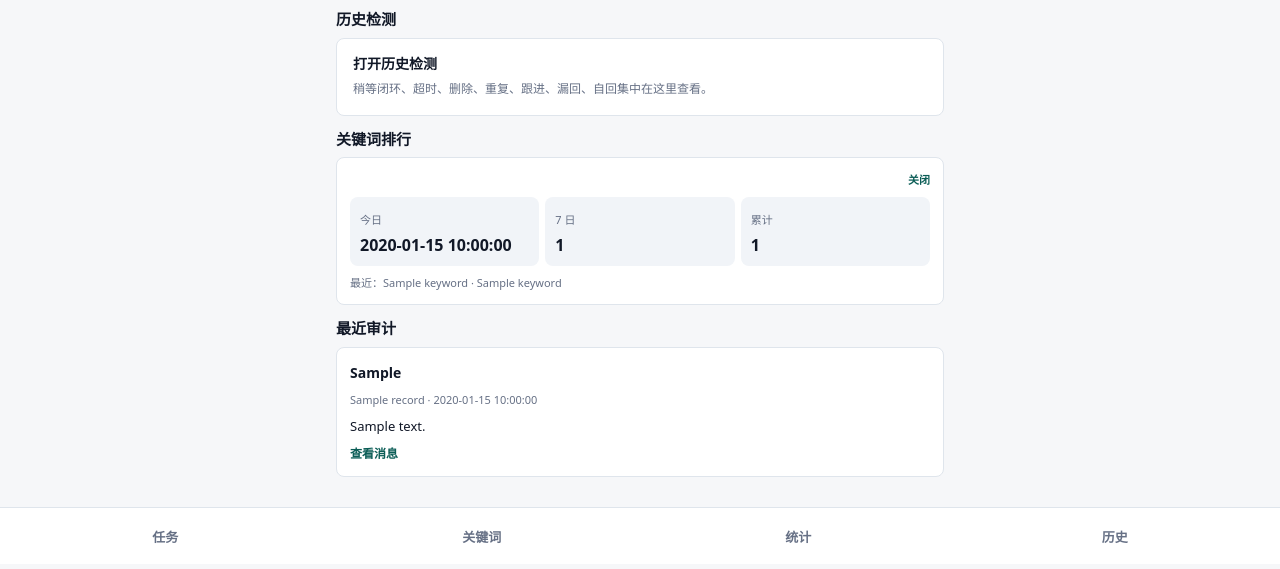
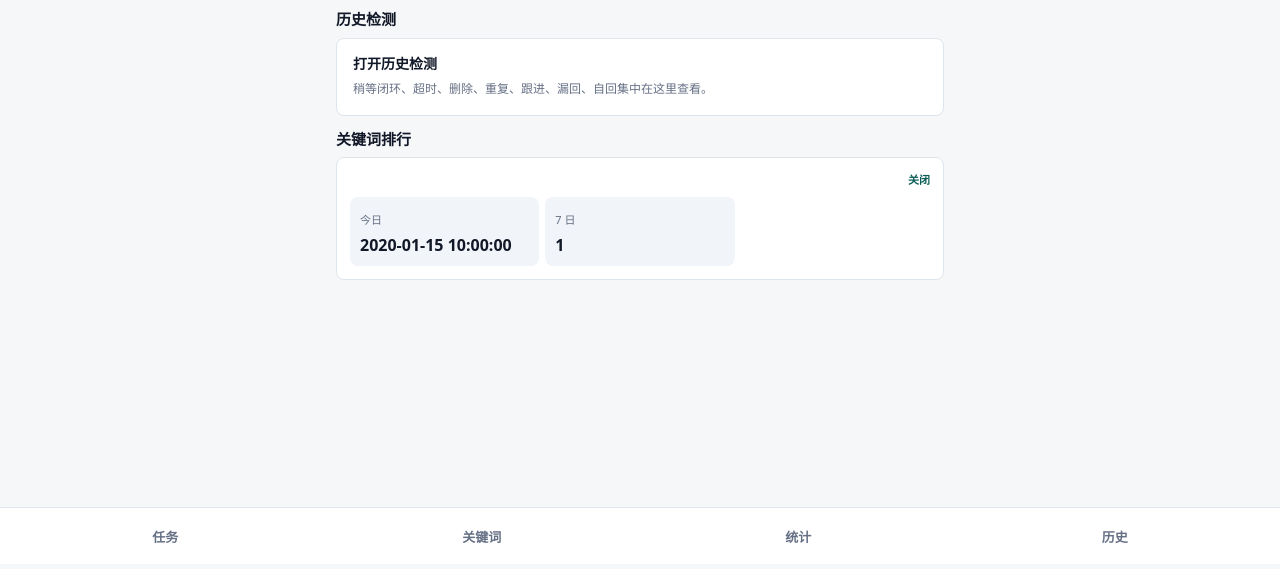
Before and after one commit to chen82879-png/buzhidaojiaosha, a FastAPI app: template app/templates/mini_stats.html in a window 1280 px wide. Shown: the part 236-805 px from the top of the page. After the commit the page ends 779 px from the top, so only its background shows below. Run offline with FastAPI, Linux system fonts and the light colour scheme; the template is opened without the code that fills it: most values are stand-ins (such as "Sample title", 1, 10 or a date in 2020).

Commit message:
perf: simplify mini stats queries

```diff
--- a/app/main.py
+++ b/app/main.py
@@ -171,22 +171,11 @@ def build_mini_keyword_rows(repo) -> list[dict[str, object]]:
 
 
 def build_mini_stats(repo, now: datetime) -> dict[str, object]:
-    rows = repo.keyword_statistics(now=now) if hasattr(repo, "keyword_statistics") else []
-    keyword_rows = []
-    for row in rows:
-        keyword_rows.append(
-            {
-                **row,
-                "latest_label": format_local_datetime(row.get("latest_time")),
-            }
-        )
+    keyword_rows = repo.keyword_statistics(now=now) if hasattr(repo, "keyword_statistics") else []
     open_tasks = repo.list_open_tasks() if hasattr(repo, "list_open_tasks") else []
-    audit_records = repo.recent_audit_records(limit=5) if hasattr(repo, "recent_audit_records") else []
-    history_check = repo.history_check_summary(limit=5, now=now) if hasattr(repo, "history_check_summary") else {}
     return {
         "today_count": sum(int(row.get("today_count") or 0) for row in keyword_rows),
         "seven_day_count": sum(int(row.get("seven_day_count") or 0) for row in keyword_rows),
-        "total_count": sum(int(row.get("total_count") or 0) for row in keyword_rows),
         "enabled_count": sum(1 for row in keyword_rows if row.get("enabled")),
         "open_task_count": sum(
             1
@@ -194,8 +183,6 @@ def build_mini_stats(repo, now: datetime) -> dict[str, object]:
             if getattr(task, "task_type", "") in {"wait", "followup", "reply", "self_reply"}
         ),
         "keywords": keyword_rows,
-        "audit_records": audit_records,
-        "history_check": history_check,
     }
 
 
--- a/app/repositories.py
+++ b/app/repositories.py
@@ -263,7 +263,6 @@ class Repository:
             """
             SELECT
                 matched_keyword,
-                SUM(count) AS total_count,
                 SUM(CASE WHEN stat_date = ? THEN count ELSE 0 END) AS today_count,
                 SUM(CASE WHEN stat_date >= ? THEN count ELSE 0 END) AS seven_day_count
             FROM keyword_daily_stats
@@ -280,7 +279,6 @@ class Repository:
             detail = self.conn.execute(
                 """
                 SELECT
-                    COUNT(*) AS total_count,
                     SUM(CASE WHEN date(datetime(kh.message_time), '+8 hours') = ? THEN 1 ELSE 0 END) AS today_count,
                     SUM(CASE WHEN date(datetime(kh.message_time), '+8 hours') >= ? THEN 1 ELSE 0 END) AS seven_day_count
                 FROM keyword_hits kh
@@ -296,24 +294,6 @@ class Repository:
                 """,
                 (today, seven_day_start, keyword),
             ).fetchone()
-            latest = self.conn.execute(
-                """
-                SELECT kh.chat_name, kh.message_url, kh.message_time
-                FROM keyword_hits kh
-                WHERE kh.matched_keyword = ?
-                  AND NOT EXISTS (
-                    SELECT 1
-                    FROM monitor_tasks mt
-                    WHERE mt.chat_id = kh.chat_id
-                      AND mt.wait_message_id = kh.message_id
-                      AND mt.task_type = 'wait'
-                      AND mt.status = 'deleted'
-                  )
-                ORDER BY kh.message_time DESC, kh.id DESC
-                LIMIT 1
-                """,
-                (keyword,),
-            ).fetchone()
             config = configs[keyword]
             stats.append(
                 {
@@ -322,10 +302,6 @@ class Repository:
                     "recipient_chat_ids": ", ".join(str(chat_id) for chat_id in config.recipient_chat_ids),
                     "today_count": int(row.get("today_count") or 0) + int(detail["today_count"] or 0),
                     "seven_day_count": int(row.get("seven_day_count") or 0) + int(detail["seven_day_count"] or 0),
-                    "total_count": int(row.get("total_count") or 0) + int(detail["total_count"] or 0),
-                    "latest_time": latest["message_time"] if latest else "",
-                    "latest_chat_name": latest["chat_name"] if latest else "",
-                    "latest_message_url": latest["message_url"] if latest else "",
                 }
             )
         return stats
--- a/app/templates/mini_stats.html
+++ b/app/templates/mini_stats.html
@@ -46,11 +46,7 @@
       <div class="mini-stats-numbers">
         <div><span>今日</span><strong>{{ keyword.today_count }}</strong></div>
         <div><span>7 日</span><strong>{{ keyword.seven_day_count }}</strong></div>
-        <div><span>累计</span><strong>{{ keyword.total_count }}</strong></div>
       </div>
-      {% if keyword.latest_chat_name %}
-      <p class="mini-card-meta">最近：{{ keyword.latest_chat_name }} · {{ keyword.latest_label }}</p>
-      {% endif %}
     </article>
     {% else %}
     <div class="mini-empty-state">
@@ -60,25 +56,4 @@
     {% endfor %}
   </div>
 </section>
-
-<section class="mini-section">
-  <h2>最近审计</h2>
-  <div class="mini-card-list">
-    {% for record in stats.audit_records %}
-    <article class="mini-audit-card">
-      <strong>{{ record.matched_keyword }}</strong>
-      <p class="mini-card-meta">{{ record.chat_name }} · {{ record.created_at }}</p>
-      <p class="mini-card-text">{{ record.message_excerpt }}</p>
-      {% if record.message_url %}
-      <a class="mini-text-link" href="{{ record.message_url }}">查看消息</a>
-      {% endif %}
-    </article>
-    {% else %}
-    <div class="mini-empty-state">
-      <strong>暂无审计记录</strong>
-      <span>命中记录会保存在这里。</span>
-    </div>
-    {% endfor %}
-  </div>
-</section>
 {% endblock %}
```
Also changed, not shown: tests/test_miniapp_routes.py (+8 -16 lines), tests/test_repositories.py (+5 -2 lines).
